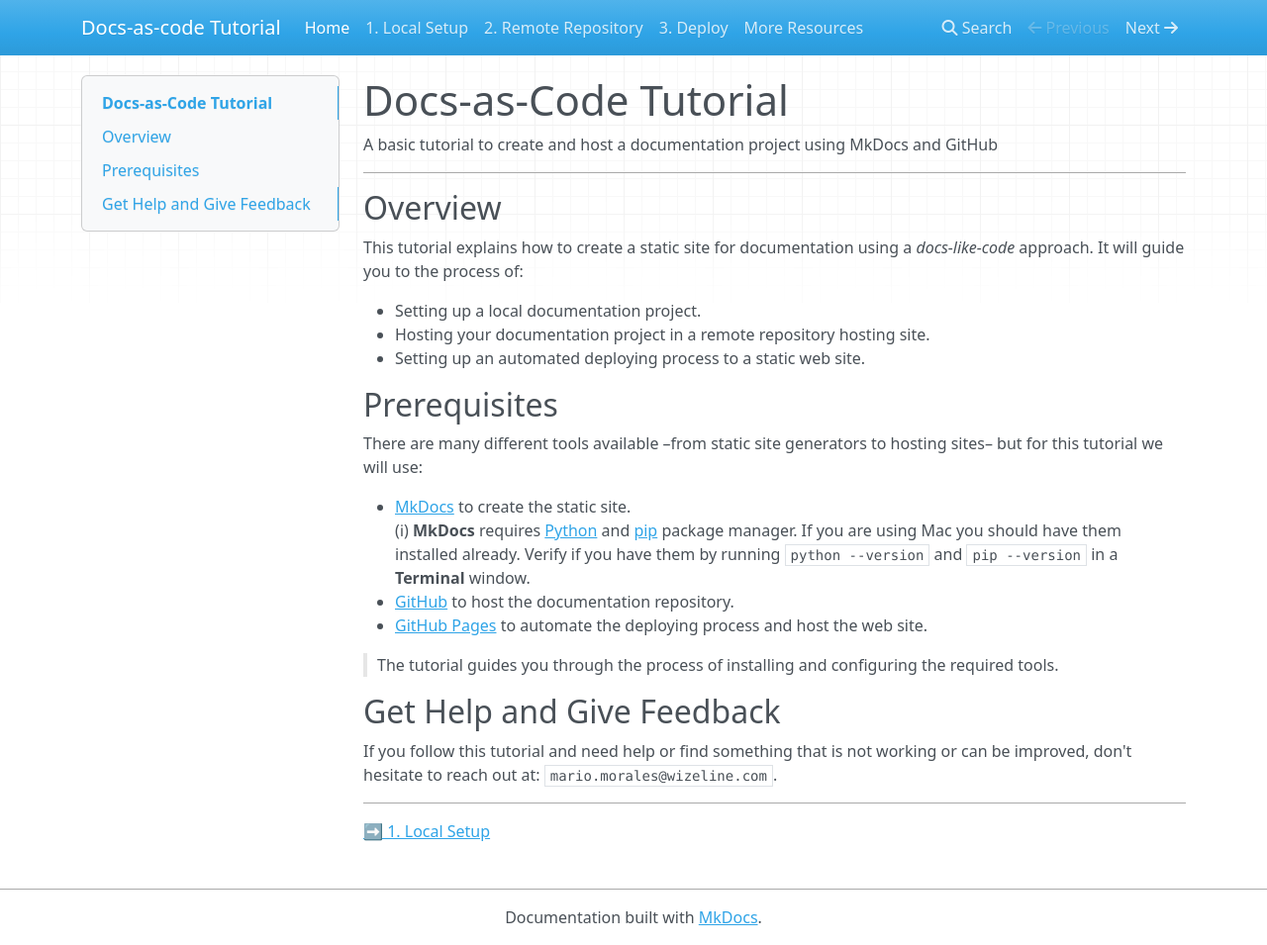
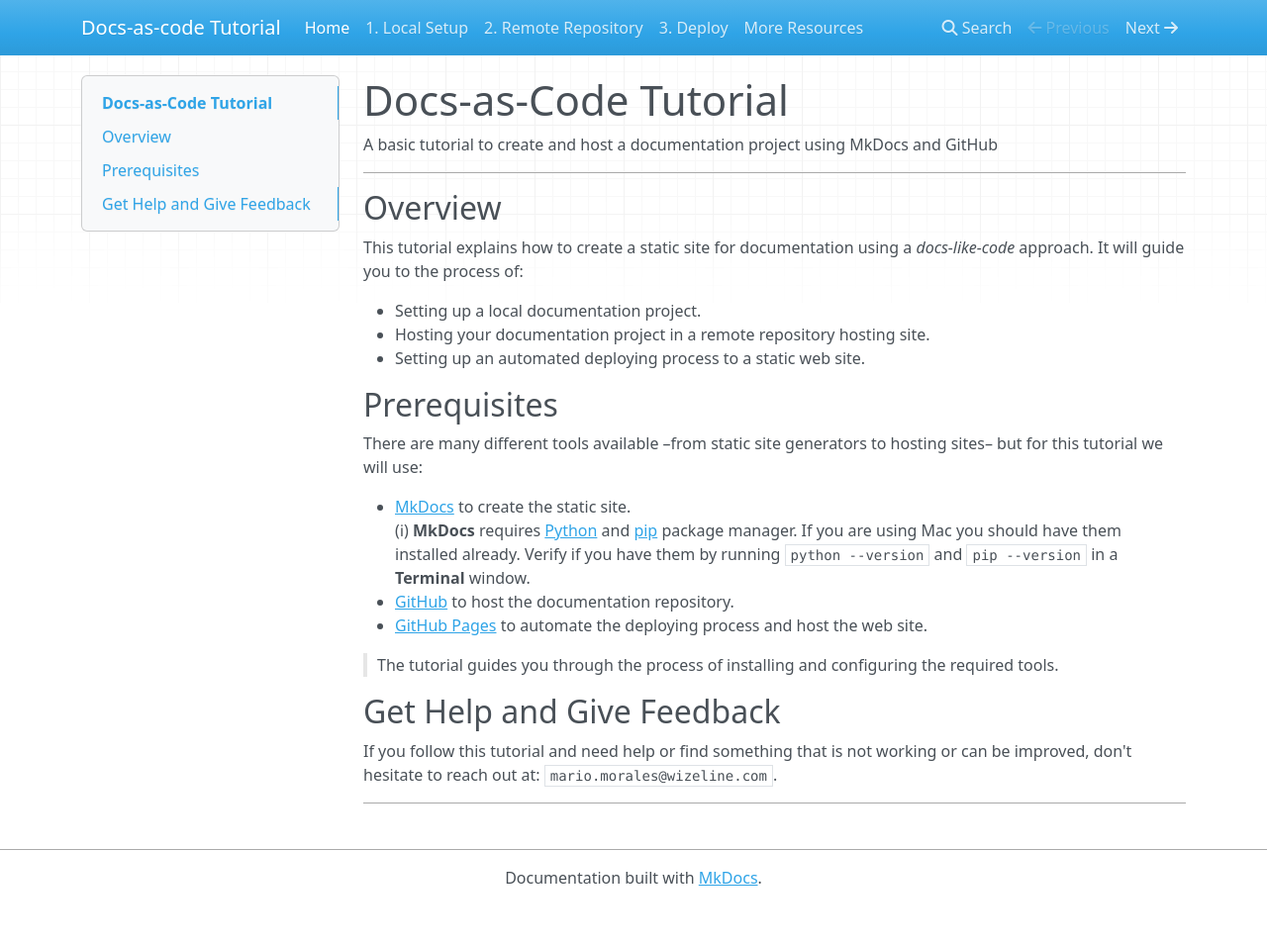
Before and after one commit to moralesmario/docs-as-code-tutorial, an MkDocs documentation site: the page built from docs/index.md, in a window 1280 px wide and 955 px high. Shown: the whole window at 99% size. Built offline with MkDocs 1.6.1, drawn with Linux system fonts in a browser that asks for light colours; nearby versions of some CDN libraries.

Commit message:
Update index.md
removes broken link

```diff
--- a/docs/index.md
+++ b/docs/index.md
@@ -28,5 +28,3 @@ There are many different tools available –from static site generators to hosti
 If you follow this tutorial and need help or find something that is not working or can be improved, don't hesitate to reach out at: `mario.morales@wizeline.com`.
 
 ---
-
-[➡ 1. Local Setup](/local-site/)
```
